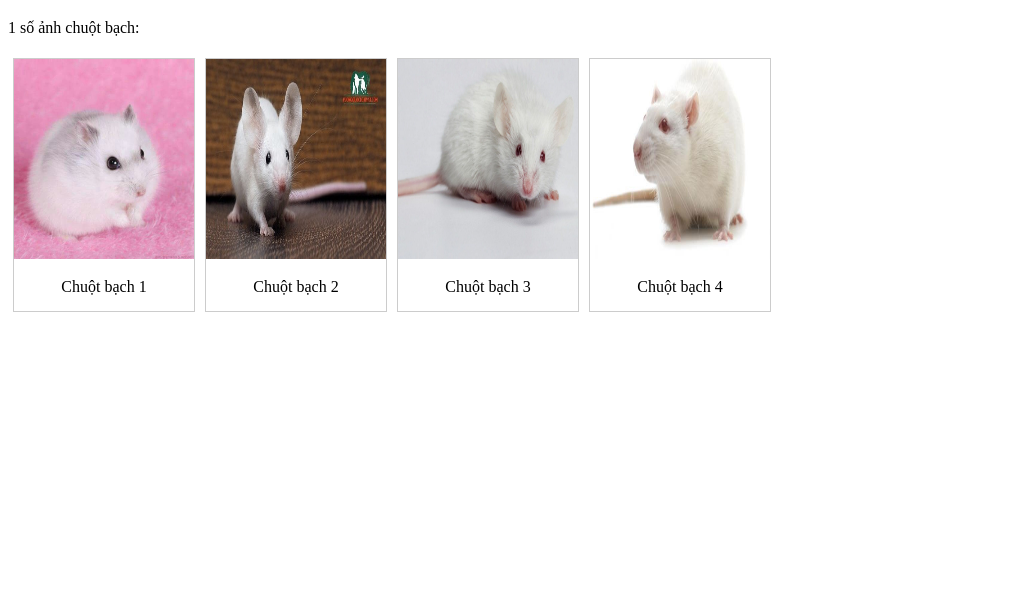
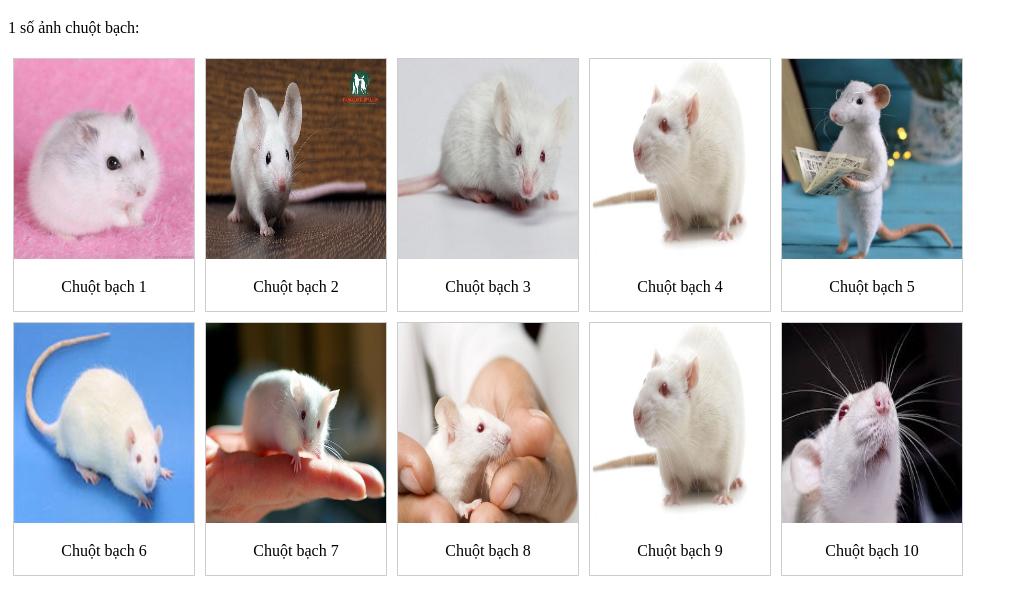
Before and after one commit to trong98dk/trong.github.io, a plain HTML site: page Gallery/gallery.html in a window 1280 px wide. Shown: the part 87-702 px from the top of the page, without its empty margins (0-1017 px from the left). Drawn offline with Linux system fonts and the light colour scheme.

Commit message:
Chuot bach

```diff
--- a/Gallery/gallery.html
+++ b/Gallery/gallery.html
@@ -49,6 +49,48 @@
             </a>
             <div class="desc">Chuột bạch 4</div>
         </div>
+        <div class="gallery">
+            <a target="_blank" href="#">
+                <img src="them1.jpg" alt="Ảnh 5" width="800" height="400">
+            </a>
+            <div class="desc">Chuột bạch 5</div>
+
+        </div>
+        <div class="gallery">
+            <a target="_blank" href="#">
+                <img src="them2.jpg" alt="Ảnh 6" width="800" height="400">
+            </a>
+            <div class="desc">Chuột bạch 6</div>
+
+        </div>
+        <div class="gallery">
+            <a target="_blank" href="#">
+                <img src="them3.jpg" alt="Ảnh 7" width="800" height="400">
+            </a>
+            <div class="desc">Chuột bạch 7</div>
+
+        </div>
+        <div class="gallery">
+            <a target="_blank" href="#">
+                <img src="them4.jpg" alt="Ảnh 8" width="800" height="400">
+            </a>
+            <div class="desc">Chuột bạch 8</div>
+
+        </div>
+        <div class="gallery">
+            <a target="_blank" href="#">
+                <img src="con-chuot.jpg" alt="Ảnh 9" width="800" height="400">
+            </a>
+            <div class="desc">Chuột bạch 9</div>
+
+        </div>
+        <div class="gallery">
+            <a target="_blank" href="#">
+                <img src="them6.jpg" alt="Ảnh 10" width="800" height="400">
+            </a>
+            <div class="desc">Chuột bạch 10</div>
+
+        </div>
     </div>
     <!----------------------------------------------------------------------------------------------------------------->
 
```
Also changed, not shown: Gallery/them1.jpg (added), Gallery/them2.jpg (added), Gallery/them3.jpg (added), Gallery/them4.jpg (added), Gallery/them6.jpg (added), Gallery/them7.jpg (added).
